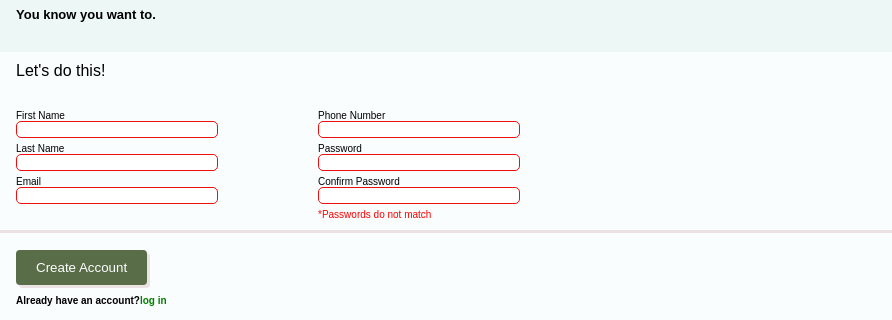
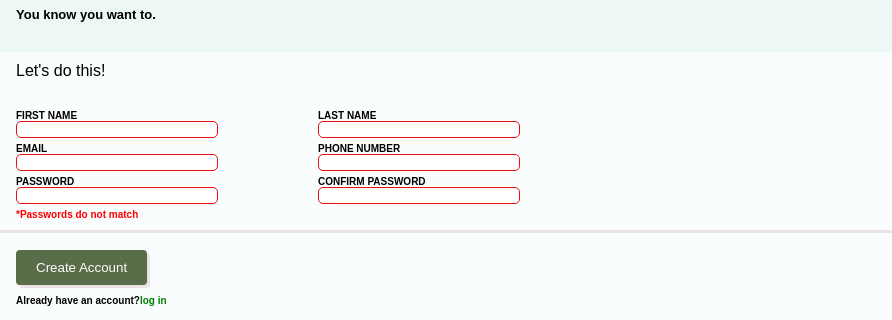
Before and after one commit to Yinkusadel/T.O.P-SIGN-UP-FORM, a website: page index.html in a window 1280 px wide. Shown: the part 148-468 px from the top of the page, 388-1280 px from the left. Drawn offline with Linux system fonts and the light colour scheme.

Commit message:
add complete solution

```diff
--- a/css/styles.css
+++ b/css/styles.css
@@ -116,6 +116,7 @@
 .forms {
   display: flex;
   flex-direction: column;
+  font-weight: bold;
 }
 
 .label .input {
--- a/index.html
+++ b/index.html
@@ -35,7 +35,7 @@
               <div class="form-lists">
                 <div class="forms left">
                   <label for="first_name" class="label"
-                    >First Name
+                    >FIRST NAME
                     <input
                       class="input"
                       type="text"
@@ -46,8 +46,35 @@
                     />
                   </label>
 
+                  <label for="email" class="label"
+                    >EMAIL
+                    <input
+                      class="input"
+                      type="email"
+                      name="email"
+                      id="email"
+                      autocomplete="email"
+                      required
+                    />
+                  </label>
+
+                  <label for="password" class="label"
+                    >PASSWORD
+                    <input
+                      class="input"
+                      type="password"
+                      name="password"
+                      id="password"
+                      autocomplete="new-password"
+                      required
+                    />
+                    <p class="error">*Passwords do not match</p>
+                  </label>
+                </div>
+
+                <div class="forms right">
                   <label for="last_name" class="label"
-                    >Last Name
+                    >LAST NAME
                     <input
                       class="input"
                       type="text"
@@ -58,22 +85,8 @@
                     />
                   </label>
 
-                  <label for="email" class="label"
-                    >Email
-                    <input
-                      class="input"
-                      type="email"
-                      name="email"
-                      id="email"
-                      autocomplete="email"
-                      required
-                    />
-                  </label>
-                </div>
-
-                <div class="forms right">
                   <label for="phone_number" class="label"
-                    >Phone Number
+                    >PHONE NUMBER
                     <input
                       autocomplete="off"
                       class="input"
@@ -84,20 +97,8 @@
                     />
                   </label>
 
-                  <label for="password" class="label"
-                    >Password
-                    <input
-                      class="input"
-                      type="password"
-                      name="password"
-                      id="password"
-                      autocomplete="new-password"
-                      required
-                    />
-                  </label>
-
                   <label for="confirm_password" class="label"
-                    >Confirm Password
+                    >CONFIRM PASSWORD
                     <input
                       autocomplete="new-password"
                       class="input"
@@ -106,7 +107,6 @@
                       id="confirm_password"
                       required
                     />
-                    <p class="error">*Passwords do not match</p>
                   </label>
                 </div>
               </div>
```
